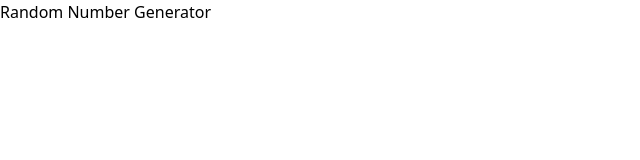
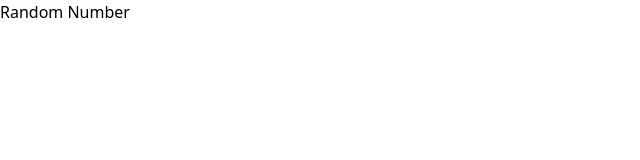
Before and after one commit to oleknap-dev/Randomizer, a Next.js app: page / in a window 1280 px wide. Shown: the top 160 px of the page, without its empty margins (0-640 px from the left). Built offline with nearby package versions, Linux system fonts and the light colour scheme.

Commit message:
Add Tile component and implement navigation to /random-number

```diff
--- /dev/null
+++ b/src/app/components/Tile.js
@@ -0,0 +1,11 @@
+import Link from "next/link";
+
+export default function Tile({ label, href }) {
+  return (
+    <div>
+      <Link href={href}>
+        <div>{label}</div>
+      </Link>
+    </div>
+  );
+}
--- a/src/app/page.js
+++ b/src/app/page.js
@@ -1,9 +1,9 @@
-import Link from "next/link";
+import Tile from "./components/Tile";
 
 export default function Page() {
   return (
     <div>
-      <Link href="/random-number">Random Number Generator</Link>
+      <Tile label="Random Number" href="/random-number" />
     </div>
   );
 }
```
